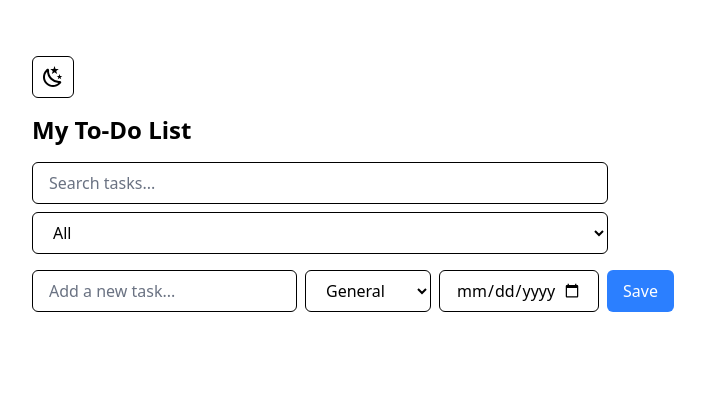
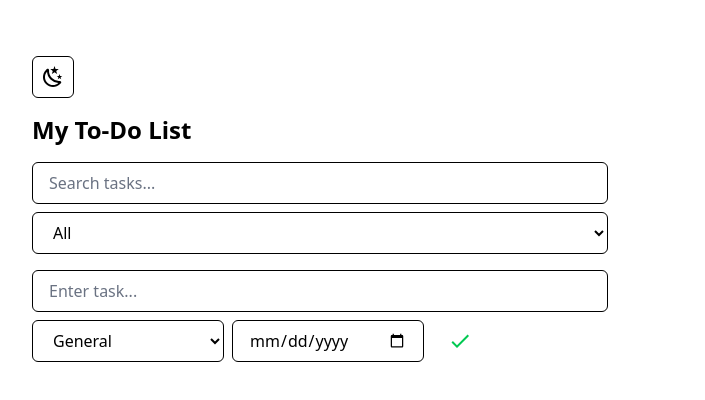
Before and after one commit to Stretsh/two-due, a Vue app: page / in a window 1280 px wide. Shown: the top 400 px of the page, without its empty margins (320-1025 px from the left). Built offline with nearby package versions, Linux system fonts and the light colour scheme.

Commit message:
Ensures TaskInput Matches Task Card Width

```diff
--- a/src/components/TaskInput.vue
+++ b/src/components/TaskInput.vue
@@ -1,6 +1,8 @@
 <script setup>
 import { ref } from 'vue'
 import { useTaskStore } from '@/stores/taskStore'
+import IconCheckmark from '@/components/icons/IconCheckmark.vue'
+import IconCancel from '@/components/icons/IconCancel.vue'
 
 const store = useTaskStore()
 const props = defineProps(['task'])
@@ -21,25 +23,30 @@ const saveTask = () => {
 </script>
 
 <template>
-  <div class="flex gap-2 mb-4">
-    <input v-model="currentTask.text" @keyup.enter="saveTask" placeholder="Add a new task..."
-           class="border rounded-md px-4 py-2 flex-grow focus:outline-none focus:ring-2 focus:ring-blue-500 placeholder-gray-500
+  <div class="flex flex-col gap-2 mb-4 w-full">
+    <input v-model="currentTask.text" @keyup.enter="saveTask" placeholder="Enter task..."
+           class="border rounded-md px-4 py-2 w-full focus:outline-none focus:ring-2 focus:ring-blue-500 placeholder-gray-500
             dark:bg-gray-800 dark:border-gray-700 dark:text-white dark:placeholder-gray-400">
 
-    <select v-model="currentTask.category" class="border rounded-md px-4 py-2 w-32 dark:bg-gray-800 dark:border-gray-700 dark:text-white">
-      <option>General</option>
-      <option>Work</option>
-      <option>Personal</option>
-      <option>Shopping</option>
-    </select>
+    <div class="flex gap-2">
+      <select v-model="currentTask.category"
+              class="border rounded-md px-4 py-2 w-1/3 min-w-[100px] dark:bg-gray-800 dark:border-gray-700 dark:text-white">
+        <option>General</option>
+        <option>Work</option>
+        <option>Personal</option>
+        <option>Shopping</option>
+      </select>
 
-    <input type="date" v-model="currentTask.dueDate" class="border rounded-md px-4 py-2 w-40 placeholder-gray-500
+      <input type="date" v-model="currentTask.dueDate" class="border rounded-md px-4 py-2 w-1/3 min-w-[120px] placeholder-gray-500
      dark:bg-gray-800 dark:border-gray-700 dark:text-white dark:placeholder-gray-400
-     dark:[&::-webkit-calendar-picker-indicator]:invert dark:[&::-webkit-calendar-picker-indicator]:brightness-75" />
+     dark:[&::-webkit-calendar-picker-indicator]:invert dark:[&::-webkit-calendar-picker-indicator]:brightness-75"/>
 
-    <button @click="saveTask"
-            class="bg-blue-500 text-white px-4 py-2 rounded-md hover:bg-blue-600 transition">Save</button>
-    <button v-if="task" @click="store.cancelEditing()"
-            class="bg-gray-500 text-white px-4 py-2 rounded-md hover:bg-gray-600 transition">Cancel</button>
+      <button @click="saveTask" class="px-4 py-2 rounded-md text-green-500 hover:text-green-700 transition">
+        <IconCheckmark/>
+      </button>
+      <button v-if="task" @click="store.cancelEditing()" class="text-red-500 hover:text-red-700 transition">
+        <IconCancel/>
+      </button>
+    </div>
   </div>
 </template>
--- a/src/views/HomeView.vue
+++ b/src/views/HomeView.vue
@@ -25,7 +25,7 @@ onMounted(() => {
 </script>
 
 <template>
-  <div class=" bg-white dark:bg-gray-900 dark:text-white min-h-screen p-4 transition-all">
+  <div class="bg-white dark:bg-gray-900 dark:text-white min-h-screen p-4 transition-all">
     <div class="max-w-xl mx-auto mt-10">
 
       <button @click="toggleTheme" class="mb-4 p-2 border rounded-md">
```
